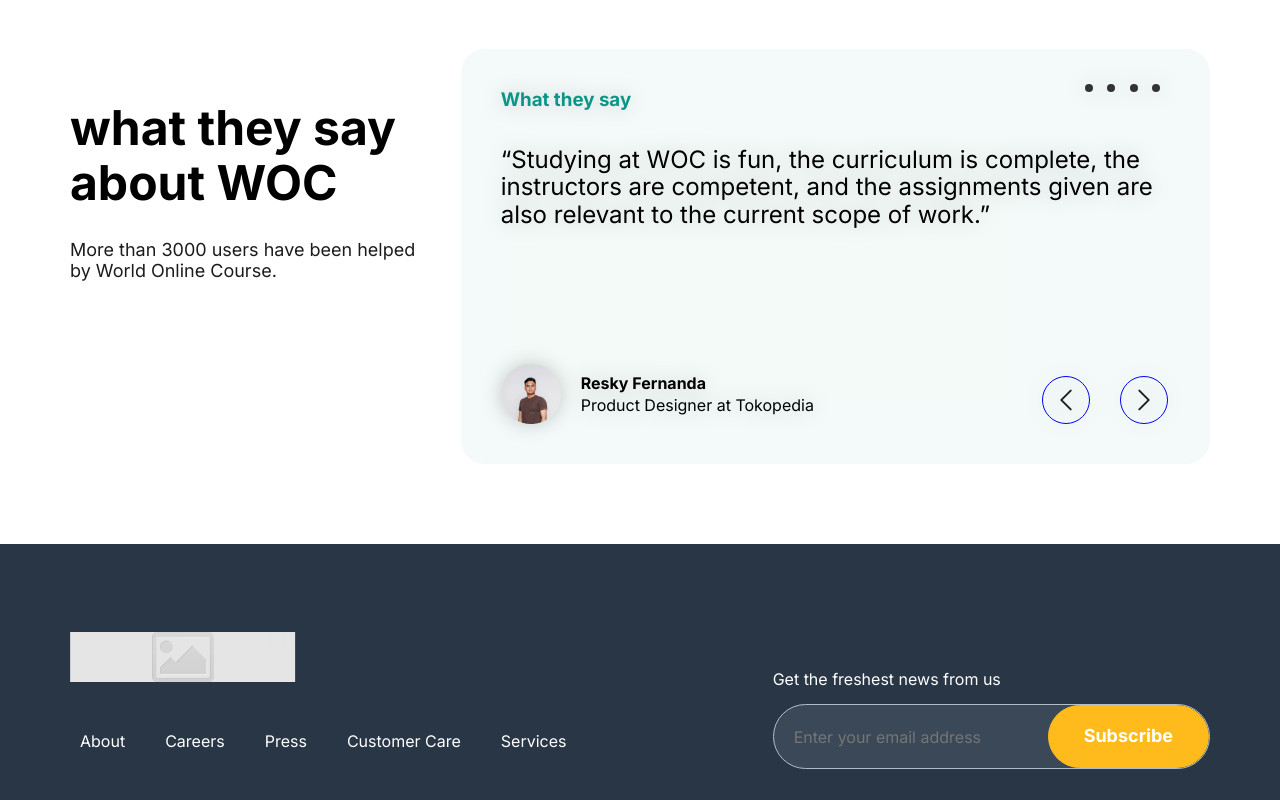
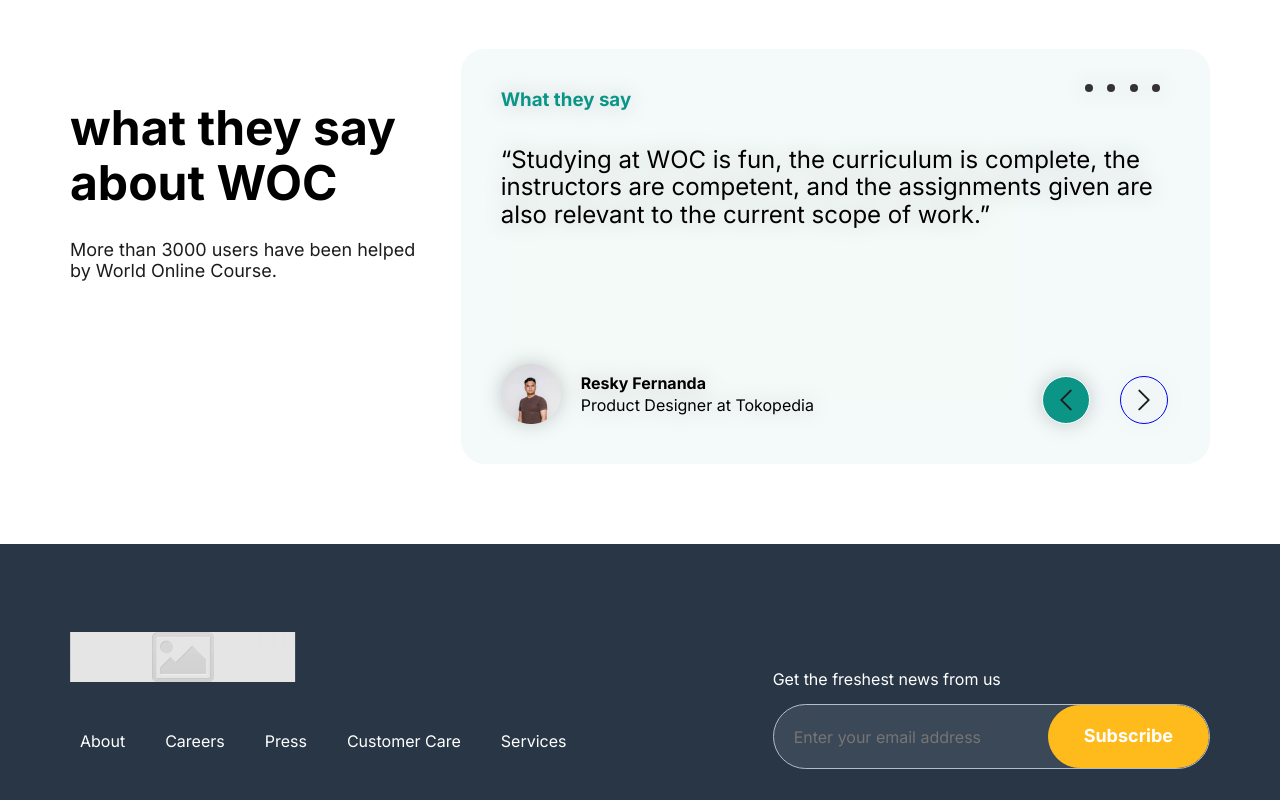
Before and after one commit to mohamed2233996/Task1, a plain HTML site: page index.html in a window 1280 px wide. In both pictures the pointer is over the link 1066 px from the left and 4829 px from the top of the page. Shown: the part 4429-5229 px from the top of the page. Drawn offline with Linux system fonts and the light colour scheme.

Commit message:
hover effect

```diff
--- a/css/main.css
+++ b/css/main.css
@@ -834,6 +834,12 @@ header .links li:hover {
     justify-content: center;
 }
 
+.carousel__prev:hover,
+.carousel__next:hover {
+    background-color: var(--primary-color);
+    color: white;
+}
+
 
 .carousel__prev {
     right: 5rem;
```
